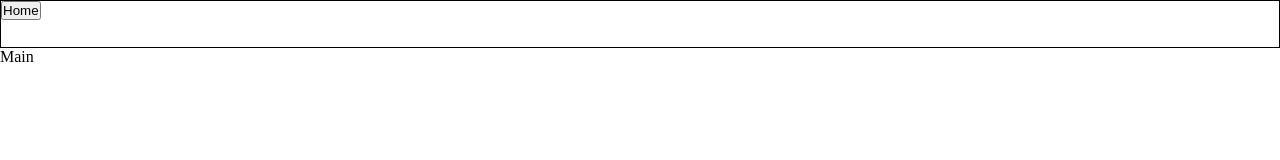
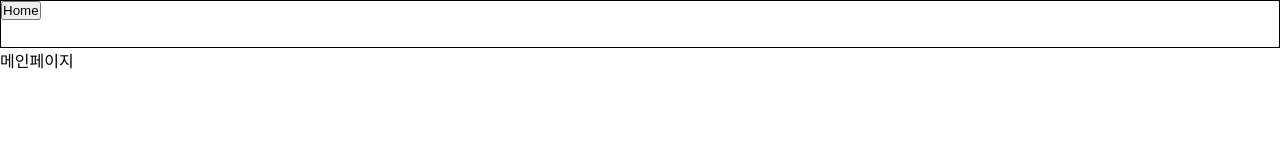
Before and after one commit to seonnn/library-test-repo, a React (Create React App) app: page / in a window 1280 px wide. Shown: the top 160 px of the page. Built offline with nearby package versions, Linux system fonts and the light colour scheme.

Commit message:
refactor: branch test를 위한 코드 수정

```diff
--- a/src/pages/Main/Main.tsx
+++ b/src/pages/Main/Main.tsx
@@ -1,7 +1,7 @@
 import React from 'react';
 
 const Main = () => {
-  return <div>Main</div>;
+	return <div>메인페이지</div>;
 };
 
 export default Main;
```
Also changed, not shown: src/App.tsx (indentation only).
